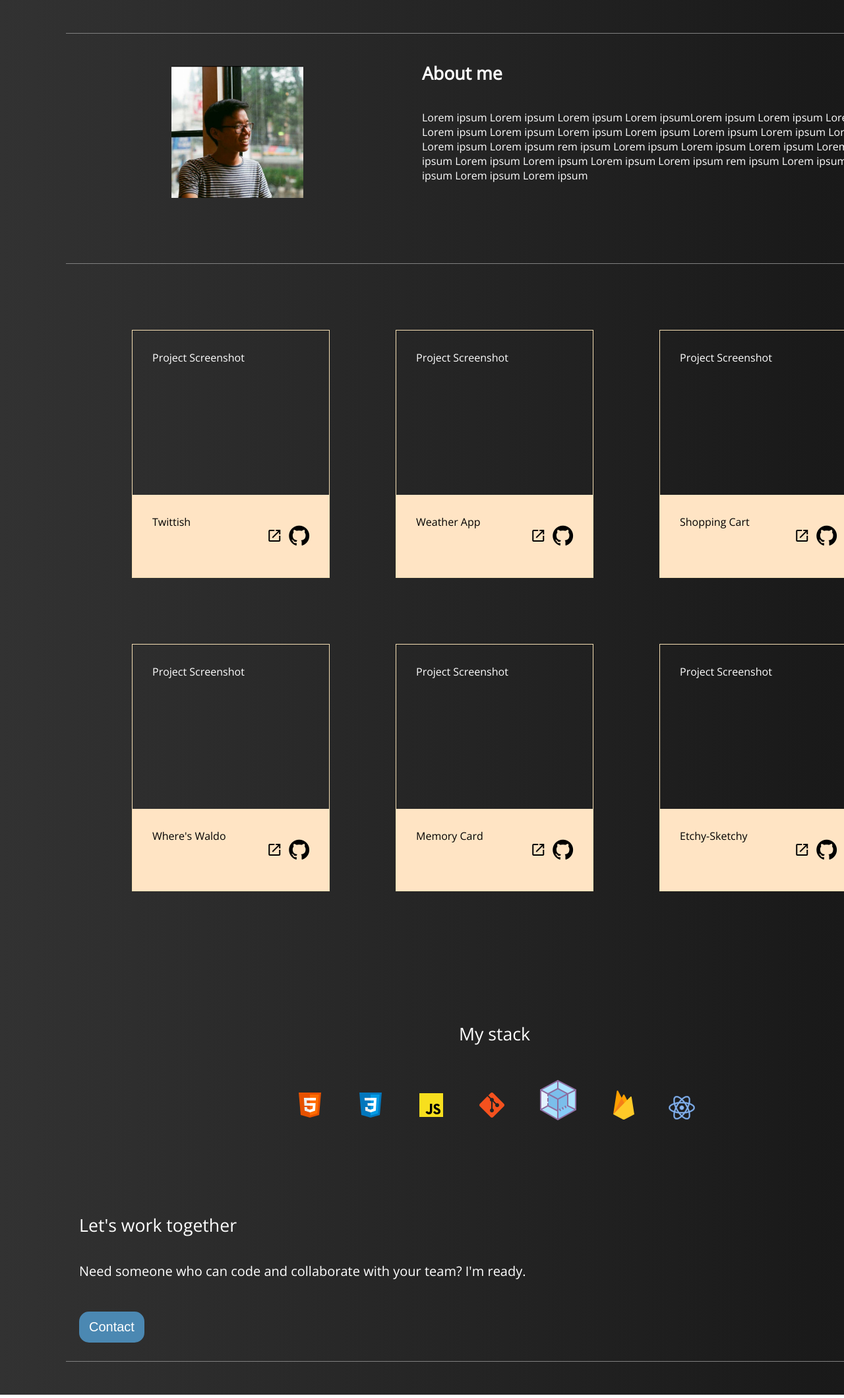
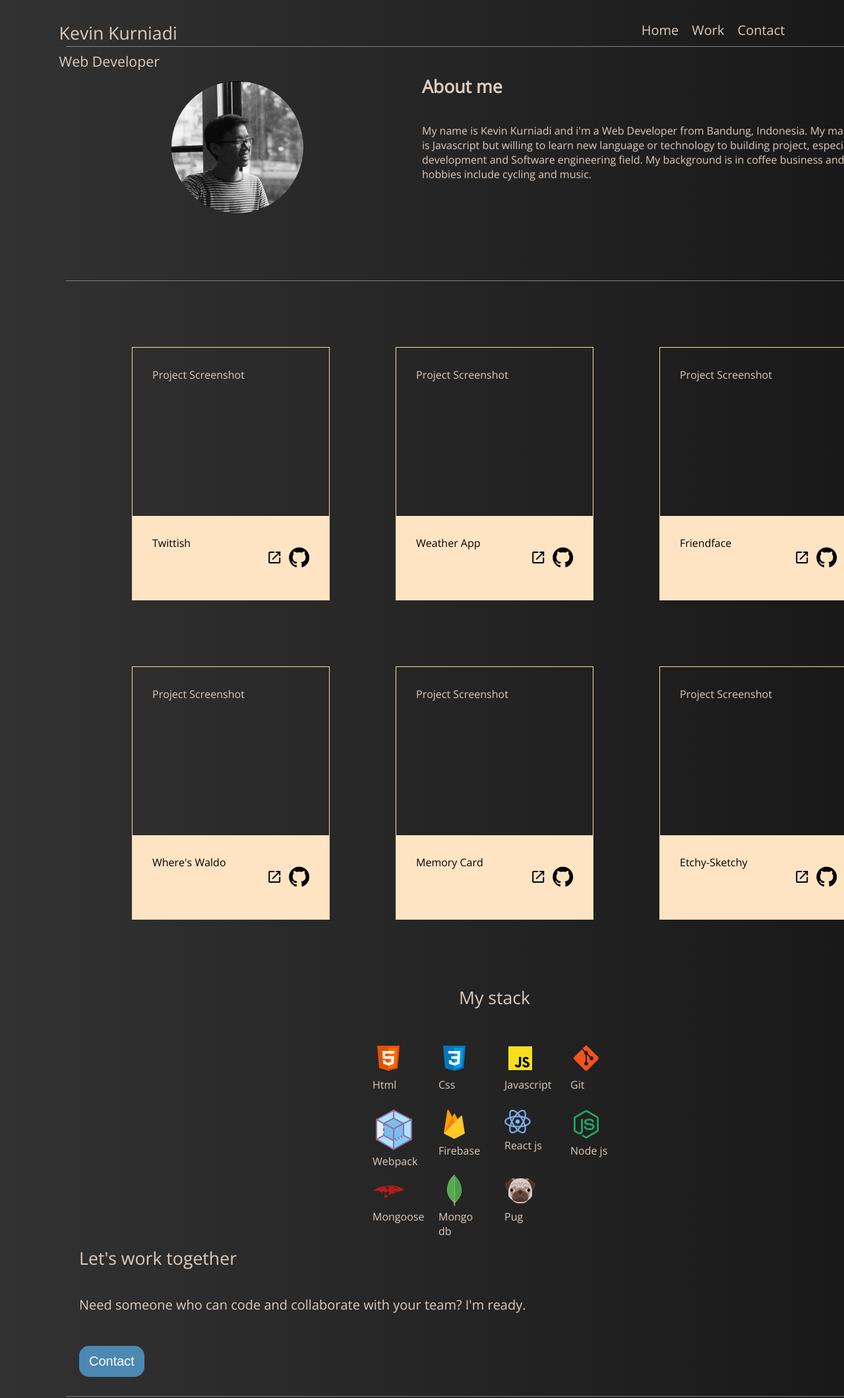
Before and after one commit to kurniadikevin/personal-portofolio, a plain HTML site: page index.html in a window 1280 px wide. Shown: the top 2119 px of the page at 66% size. Drawn offline with nearby package versions, Linux system fonts and the light colour scheme.

Commit message:
add styling and item

```diff
--- a/index.html
+++ b/index.html
@@ -4,26 +4,35 @@
     <meta charset="UTF-8">
     <meta http-equiv="X-UA-Compatible" content="IE=edge">
     <meta name="viewport" content="initial-scale=1, maximum-scale=1, minimum-scale=1, user-scalable=no">
-    <title>Personal Portofolio</title>
+    <title>Kevin Kurniadi</title>
     <link rel="stylesheet" href="./style.css">
     <link rel="stylesheet" href="https://fonts.googleapis.com/css2?family=Material+Symbols+Outlined:opsz,wght,FILL,GRAD@20..48,100..700,0..1,-50..200" />
     <link rel="stylesheet" href="https://cdnjs.cloudflare.com/ajax/libs/font-awesome/4.7.0/css/font-awesome.min.css">
 
 </head>
 <body>
-    <header>
+    <header id="home-link">
         <div class="image-cont">
-            <img src="./assets/profile-foto.jpg" alt="profile picture" width="200px" height="200px">
+            <div class="name-cont">
+                <div id="name-head">Kevin Kurniadi</div>
+                <div id="role-head">Web Developer</div>
+            </div>
+            <img id='profile-image' src="./assets/profile-foto.jpg" alt="profile picture" width="200px" height="200px">
         </div>
         <div class="profile-desc">
             <div>
                 <div class="profile-upper">
+                    <div class="dashboard">
+                        <div><a href="#home-link">Home</a></div>
+                        <div><a href="#work-link">Work</a></div>
+                        <div ><a href="#contact-link">Contact</a></div>
+                    </div>
                     <h2>About me</h2>
-                    <span class="material-symbols-outlined">light_mode</span>
+                    <span class="material-symbols-outlined" id="light-mode">light_mode</span>
                 </div>
 
-                 <p id="description-head">Lorem ipsum Lorem ipsum Lorem ipsum Lorem ipsumLorem ipsum Lorem ipsum Lorem ipsum Lorem ipsum Lorem ipsum Lorem ipsum Lorem ipsum Lorem ipsum Lorem ipsum Lorem ipsum Lorem ipsum Lorem ipsum
-                    rem ipsum Lorem ipsum Lorem ipsum Lorem ipsum Lorem ipsum rem ipsum Lorem ipsum Lorem ipsum Lorem ipsum Lorem ipsum rem ipsum Lorem ipsum Lorem ipsum Lorem ipsum Lorem ipsum
+                 <p id="description-head">
+                    My name is Kevin Kurniadi and i'm a Web Developer from Bandung, Indonesia. My main language is Javascript but willing to learn new language or technology to building project, especially Web development and Software engineering field.  My background is in coffee business and music. My hobbies include cycling and music.
                  </p>
             </div>
             <div class="desc-bottom">
@@ -35,7 +44,7 @@
         </div>
     </header>
 
-    <div class="main">
+    <div class="main" id="work-link">
         <div class="project-box">
             <div class="project-sc">Project Screenshot</div>
             <div class="project-detail">
@@ -65,10 +74,10 @@
         <div class="project-box">
             <div class="project-sc">Project Screenshot</div>
             <div class="project-detail">
-                <div class="project-name">Shopping Cart</div>
+                <div class="project-name">Friendface</div>
                 <div class="project-link">
                     <span class="material-symbols-outlined">open_in_new</span>
-                    <a href="https://github.com/kurniadikevin/shopping-cart">
+                    <a href="https://github.com/kurniadikevin/odin-book">
                     <i class="fa fa-github" style="font-size:36px"></i>
                     </a>
                 </div>
@@ -118,18 +127,44 @@
     <div class="mystack-row">
         <div class="mystack-header">My stack</div>
             <div class="mystack-cont">
-                <img src="./assets/icons8-html-5-48.png" alt="html logo">
-                <img src="./assets/icons8-css3-48.png" alt="css logo" >
-                <img src="./assets/icons8-javascript-48.png" alt="javascipt logo">
-                <img src="./assets/icons8-git-48.png" alt="git logo" srcset="">
-                <img src="./assets/icons8-webpack-64.png" alt="webpack logo" srcset="">
-                <img src="./assets/icons8-google-firebase-console-48.png" alt="firebase logo" srcset="">
-                <img src="./assets/icons8-react-40.png" alt="react logo" srcset="">
+                <div>
+                <img src="./assets/icons8-html-5-48.png" alt="html logo"><div>Html</div>
+                </div>
+                <div>
+                <img src="./assets/icons8-css3-48.png" alt="css logo" ><div>Css</div>
+                </div>
+                <div>
+                <img src="./assets/icons8-javascript-48.png" alt="javascipt logo"><div>Javascript</div>
+                </div>
+                <div>
+                <img src="./assets/icons8-git-48.png" alt="git logo" srcset=""><div>Git</div>
+                </div>
+                <div>
+                <img src="./assets/icons8-webpack-64.png" alt="webpack logo" srcset=""><div>Webpack</div>
+                </div>
+                <div>
+                <img src="./assets/icons8-google-firebase-console-48.png" alt="firebase logo" srcset=""><div>Firebase</div>
+                </div>
+                <div>
+                <img src="./assets/icons8-react-40.png" alt="react logo" srcset=""><div>React js</div>
+                </div>
+                <div>
+                    <img src="./assets/icons8-node-js-windows-11-color/icons8-node-js-48.png" alt="node js logo" srcset=""><div>Node js</div>
+                </div>
+                <div>
+                    <img src="./assets/icons8-mongoose-color/icons8-mongoose-48.png" alt="mongoose logo" srcset=""><div>Mongoose</div>
+                </div>
+                <div>
+                    <img src="./assets/icons8-mongodb-a-cross-platform-document-oriented-database-program-tal-revivo-color/icons8-mongodb-a-cross-platform-document-oriented-database-program-48.png" alt="mongodb logo" srcset=""><div>Mongo db</div>
+                </div>
+                <div>
+                    <img src="./assets/icons8-pug-color/icons8-pug-48.png" alt="pug logo" srcset=""><div>Pug</div>
+                </div>
             </div>
     </div>
 
     <footer>
-        <div class="footer-content">
+        <div class="footer-content" id="contact-link">
            <div class="fc-row1">Let's work together</div>
            <div class="fc-row2">Need someone who can code and collaborate with your team? I'm ready.</div>
            <div class="fc-row3">
--- a/style.css
+++ b/style.css
@@ -2,9 +2,9 @@
 
 :root{
     background-image: linear-gradient(to right,rgb(50,50,50),rgb(25,25,25));
-    color: white;
     font-family: 'Open Sans', sans-serif;
     font-size: 12pt;
+    --color1:rgb(221,205,192);
 }
 
 body{
@@ -12,10 +12,20 @@ body{
     grid-template-rows: 1fr 3fr 1fr 0.75fr;
     max-height: fit-content;
     /* min-width: 300px; */
-    margin: 50px 100px;
+    color: var(--color1);
+    margin: 70px 100px;
     margin-bottom: 50px;
     /* border: 1px solid red;  */
     box-sizing: border-box;
+}
+
+#profile-image{
+    border-radius: 50%;
+    filter: grayscale(100%);
+    transition: 1s;
+}
+#profile-image:hover{
+    filter: grayscale(0%);
 }
 
 a{
@@ -44,18 +54,11 @@ header{
     border-top: 1px solid gray;
 }
 
-/* header>div{
-    border: 1px solid gray;
-}
- */
+
 .main>div{
     border: 1px solid wheat;
 }
 
-/* footer>div{
-    border: 1px solid blue;
-} */
-/* border */
 
 header{
     display: grid;
@@ -68,18 +71,52 @@ header{
     }
     .image-cont{
         display: flex;
+        flex-direction: column;
         align-items: center;
         justify-content: center;
     }
+
+        .name-cont{
+            position: absolute;
+            top: 4%;
+            left: 7%;
+            font-size: 20pt;
+
+        }
+
+        #role-head{
+            font-size: 16pt;
+            font-weight: 100;
+            padding-top: 10px;
+
+        }
     .profile-desc{
         padding: 20px;
         display: grid;
+    }
+    .dashboard{
+        position: absolute;
+        top: 4%;
+        right:7%;
+        display: flex;
+        gap: 20px;
+    }
+
+    .dashboard>div{
+        font-size: 15pt;
+    }
+    .dashboard>div>a{
+        color: var(--color1);
+        text-decoration: none;
     }
         .profile-upper{
             display: flex;
             justify-content: space-between;
         }
 
+        #light-mode{
+            font-size: 30pt;
+        }
 
         .desc-bottom{
             display: flex;
@@ -136,6 +173,15 @@ header{
     }
 
     .mystack-cont{
+        display: grid;
+        grid-template-rows: repeat(3,70px);
+        grid-template-columns: repeat(4,70px);
+        gap: 30px;
+    }
+    .mystack-cont>div:hover{
+
+    }
+    .mystack-cont>div>div{
 
     }
     .mystack-cont>img{
```
Also changed, not shown: assets/icons8-express-js-ios-16/icons8-express-js-100.png (added), assets/icons8-express-js-ios-16/icons8-express-js-50.png (added), assets/icons8-mongodb-a-cross-platform-document-oriented-database-program-tal-revivo-color/icons8-mongodb-a-cross-platform-document-oriented-database-program-24.png (added), assets/icons8-mongodb-a-cross-platform-document-oriented-database-program-tal-revivo-color/icons8-mongodb-a-cross-platform-document-oriented-database-program-48.png (added), assets/icons8-mongodb-a-cross-platform-document-oriented-database-program-tal-revivo-color/icons8-mongodb-a-cross-platform-document-oriented-database-program-96.png (added), assets/icons8-mongoose-color/icons8-mongoose-48.png (added), assets/icons8-mongoose-color/icons8-mongoose-96.png (added), assets/icons8-node-js-windows-11-color/icons8-node-js-48.png (added), assets/icons8-node-js-windows-11-color/icons8-node-js-96.png (added), assets/icons8-pug-color/icons8-pug-48.png (added), assets/icons8-pug-color/icons8-pug-96.png (added), 5 other files.
